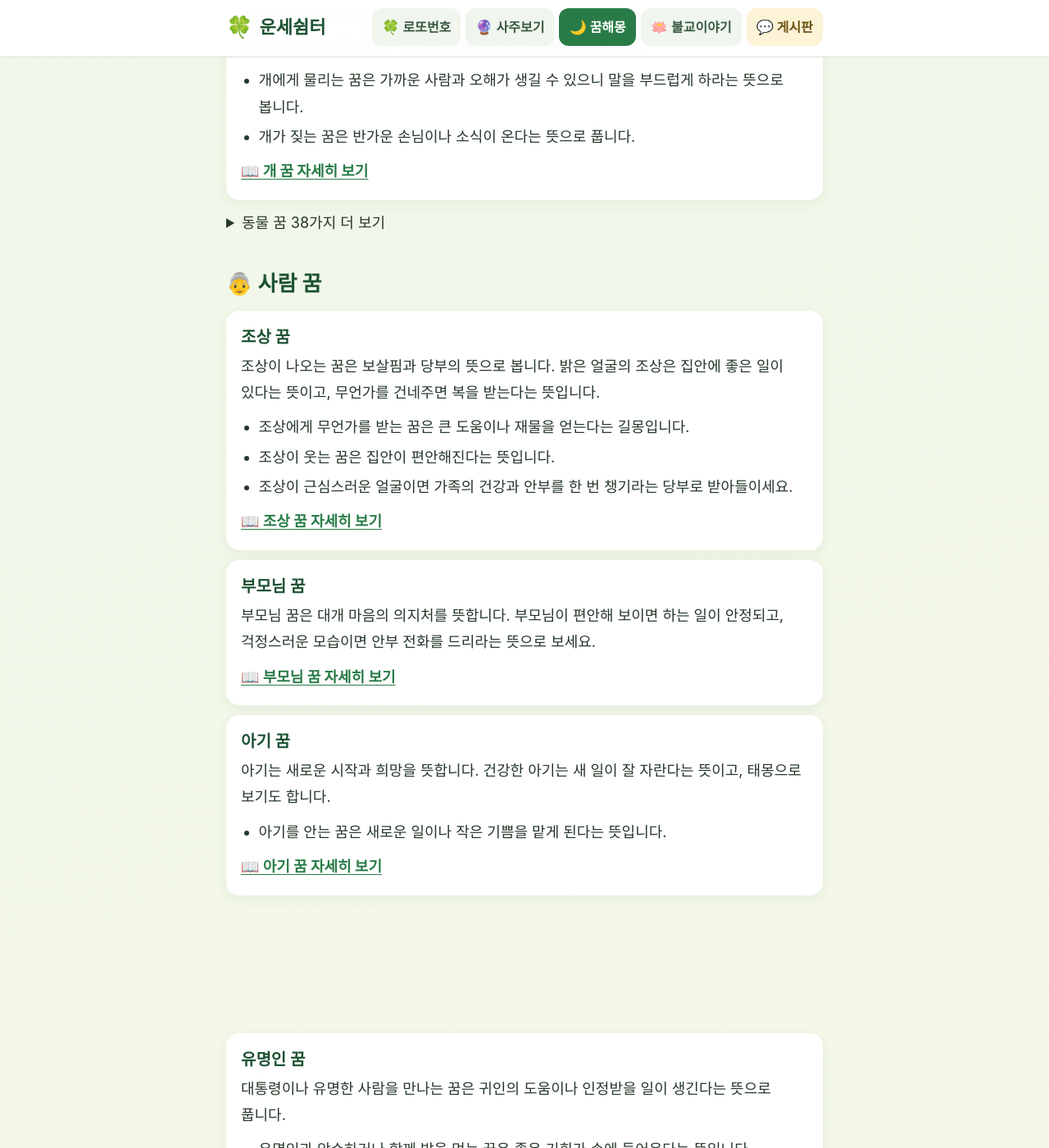
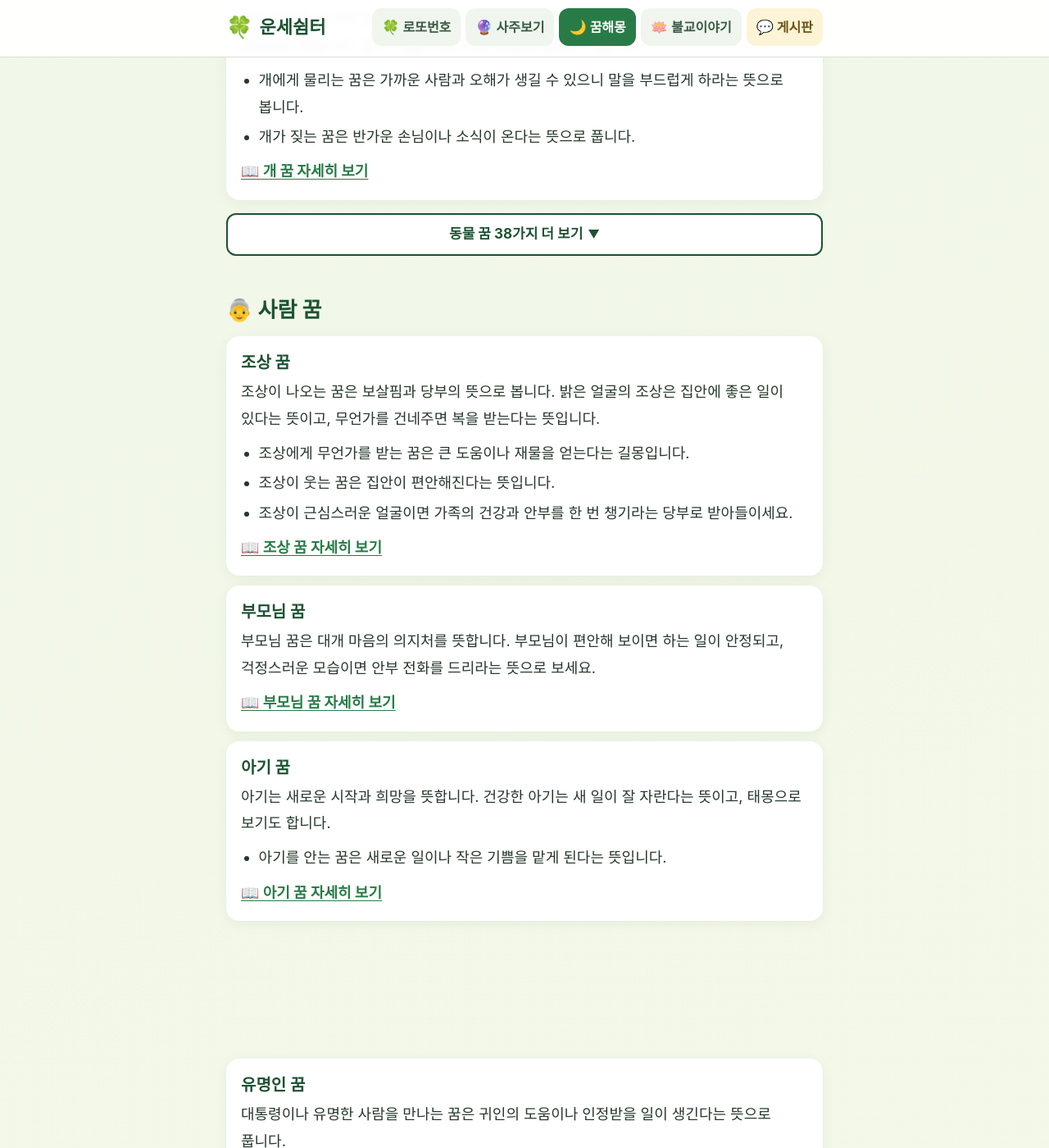
Before and after one commit to your7179/aulir, a Jekyll site: the page built from dream/index.html, in a window 1280 px wide and 1400 px high, scrolled down 3324 px. Shown: the whole window at 82% size. Built offline with Jekyll 4.4.1, drawn with Linux system fonts in a browser that asks for light colours; some web fonts are replaced.

Commit message:
Add files via upload

```diff
--- a/assets/css/style.css
+++ b/assets/css/style.css
@@ -855,6 +855,29 @@ h3 { font-size: 20px; margin: 30px 0 10px; }
 .dream-item li { margin-bottom: 4px; }
 .dream-item:target { box-shadow: 0 0 0 3px var(--gold); }
 
+/* 주제별 '더 보기' 접기 */
+.dream-more { margin: 12px 0 0; }
+.dream-more > summary {
+  display: flex;
+  align-items: center;
+  justify-content: center;
+  min-height: 52px;
+  margin: 16px 0 8px;
+  background: #fff;
+  border: 2px solid var(--green-deep);
+  border-radius: 12px;
+  color: var(--green-deep);
+  font-size: 17px;
+  font-weight: 700;
+  cursor: pointer;
+  list-style: none;
+}
+.dream-more > summary::-webkit-details-marker { display: none; }
+.dream-more > summary::after { content: " ▼"; margin-left: 6px; font-size: 14px; }
+.dream-more[open] > summary::after { content: " ▲"; }
+.dream-more[open] > summary { margin-bottom: 4px; }
+.card .dream-more > summary { margin-top: 14px; }
+
 .post-list { padding-left: 1.2em; margin: 0; }
 .post-list li { margin-bottom: 8px; }
 
```
